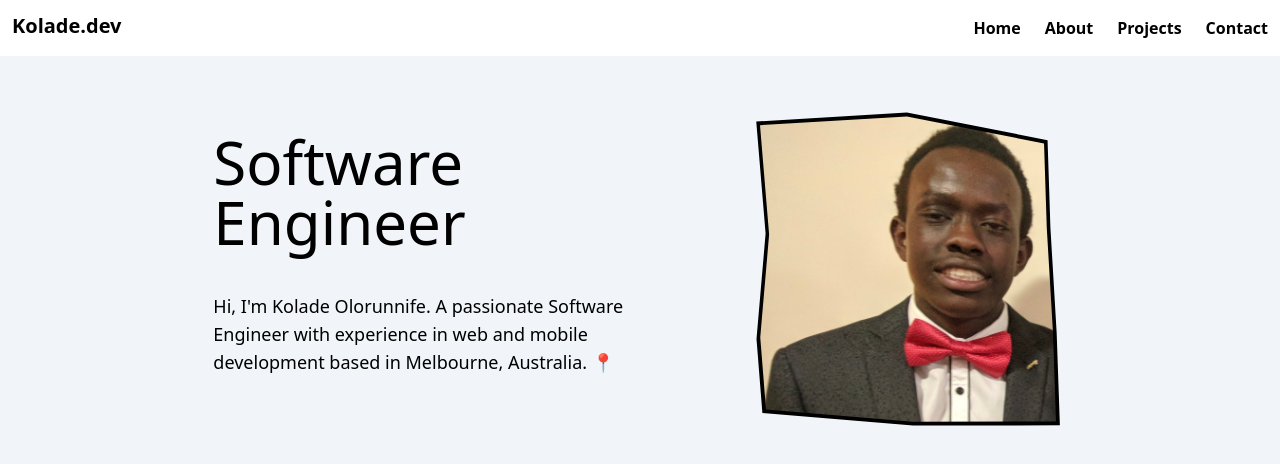
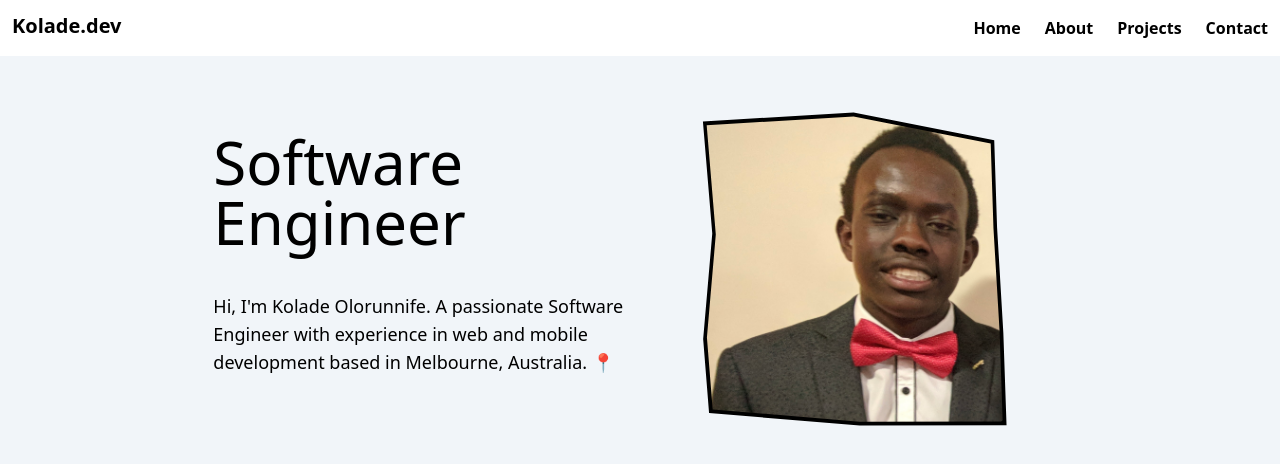
Before and after one commit to koledogcodes/Portfolio, a Next.js app: page / in a window 1280 px wide. Shown: the top 464 px of the page. Built offline with nearby package versions, Linux system fonts and the light colour scheme; some icons are missing.

Commit message:
FIX: Centered picture on homepage

```diff
--- a/src/pages/index.js
+++ b/src/pages/index.js
@@ -33,8 +33,8 @@ export default function Home() {
           {/* Self Portait */}
           <section className="basis-1/2 h-[320px]">
             <div className="flex flex-row-reverse relative h-full">
-              <div className="flex p-[4px] profile-img bg-black">
-                <img className="mx-auto rounded-3xl profile-img" src={"/selfie.jpg"} alt={"/selfie.jpeg"} />
+              <div className="flex p-[4px] mx-auto profile-img bg-black">
+                <img className="rounded-3xl profile-img" src={"/selfie.jpg"} alt={"/selfie.jpeg"} />
               </div>
             </div>
           </section>
```
